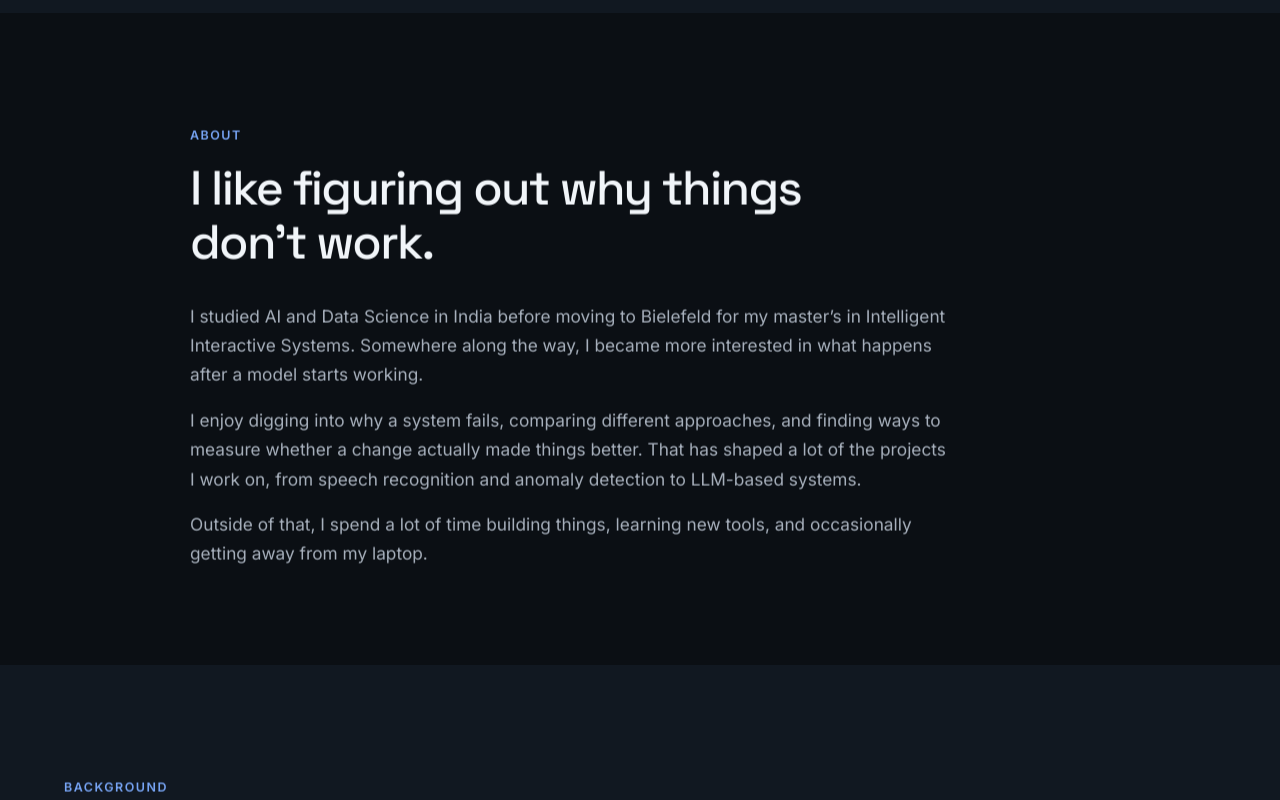
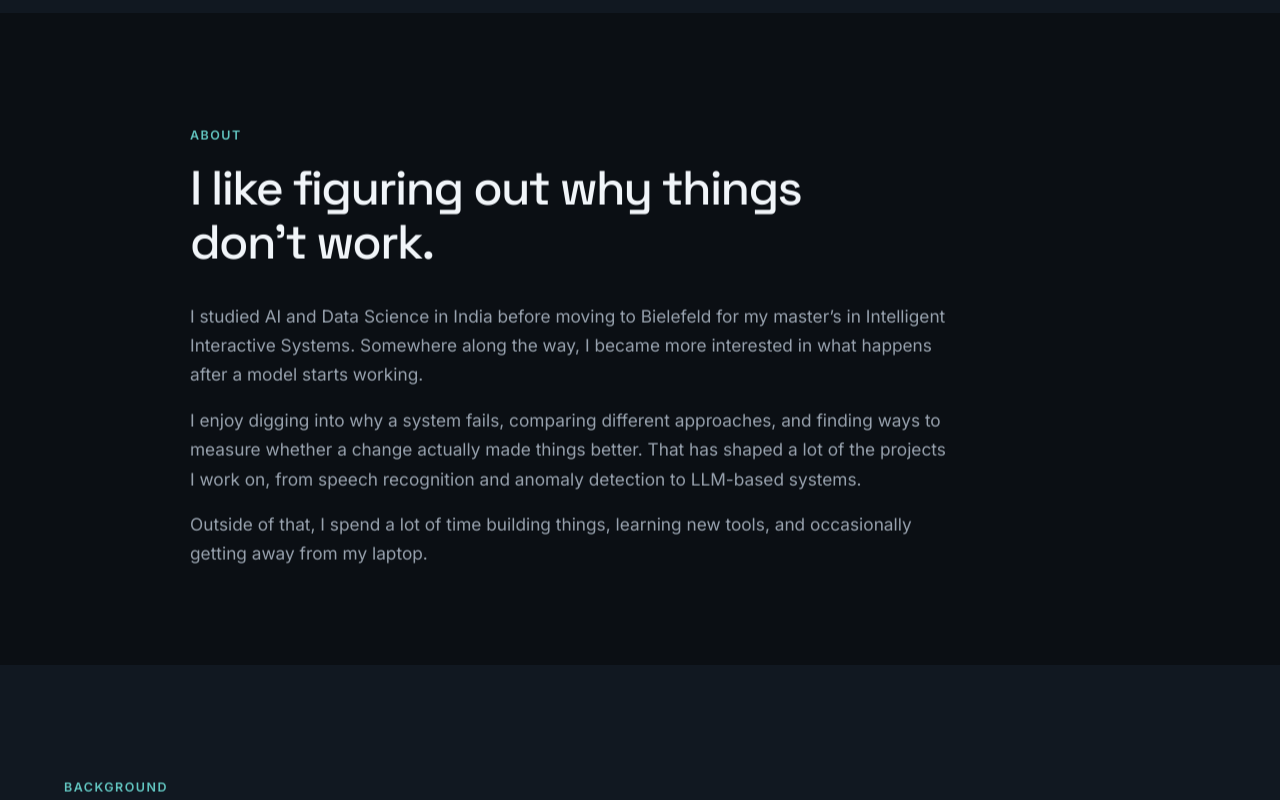
Before and after one commit to dixitdevarshi/devarshi-portfolio, a React (Vite) app: page / in a window 1280 px wide. Shown: the part 1660-2460 px from the top of the page. Built offline with nearby package versions, Linux system fonts and the light colour scheme; no server answers.

Commit message:
Update portfolio accent color to teal

```diff
--- a/src/index.css
+++ b/src/index.css
@@ -12,8 +12,8 @@
   --text: #f3f6fa;
   --muted: #9ca8b8;
   --line: #27313d;
-  --accent: #6ea8fe;
-  --accent-strong: #9bc1ff;
+  --accent: #3AAFA9;
+  --accent-strong: #63C7C2;
   --max: 72rem;
   --header-height: 72px;
 }
@@ -112,7 +112,7 @@ p + p { margin-top: 16px; }
 .field-row { display: grid; grid-template-columns: 1fr 1fr; gap: 16px; }
 .contact-form label { display: grid; gap: 8px; color: #c7d0dc; font-size: .82rem; font-weight: 600; }
 .contact-form input, .contact-form textarea { width: 100%; padding: 11px 12px; color: var(--text); background: var(--bg); border: 1px solid var(--line); border-radius: 6px; outline: none; }
-.contact-form input:focus, .contact-form textarea:focus { border-color: var(--accent); box-shadow: 0 0 0 3px rgba(110,168,254,.12); }
+.contact-form input:focus, .contact-form textarea:focus { border-color: var(--accent); box-shadow: 0 0 0 3px rgba(58,175,169,.12); }
 .contact-form textarea { resize: vertical; }
 .contact-form input[type="file"] { color: var(--muted); }
 .optional { color: var(--muted); font-weight: 400; }
@@ -223,8 +223,8 @@ p + p { margin-top: 16px; }
   --text: #F1F5F9;
   --muted: #A7B0BC;
   --line: #26313D;
-  --accent: #5B8DEF;
-  --accent-strong: #78A5F5;
+  --accent: #3AAFA9;
+  --accent-strong: #63C7C2;
 }
 
 .section-alt { background: var(--surface); border-block: 0; }
@@ -485,7 +485,10 @@ p + p { margin-top: 16px; }
 .about-editorial { max-width: 900px; margin-inline: auto; }
 .about-editorial h2 { max-width: 720px; margin-bottom: 32px; }
 .about-copy { max-width: 760px; }
-.about-copy p { font-size: clamp(1rem, 1.5vw, 1.08rem); }
+.about-copy p {
+  color: #98A2AE;
+  font-size: clamp(1rem, 1.5vw, 1.08rem);
+}
 
 .project-entry { grid-template-columns: minmax(0, 1.5fr) minmax(190px, .55fr); }
 .project-index { display: none; }
```
